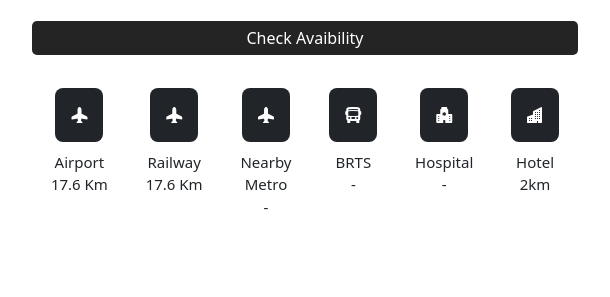
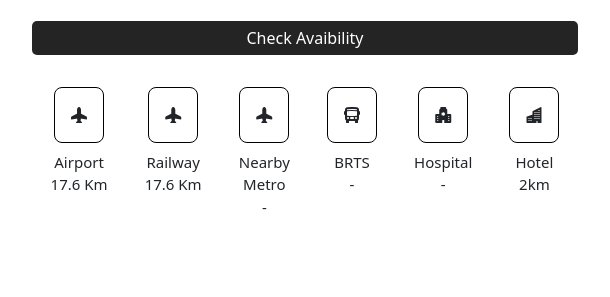
Before and after one commit to HJ03/BSquare, a plain HTML site: page locations/location1.html in a window 1280 px wide. Shown: the part 1098-1395 px from the top of the page, 50-660 px from the left. Drawn offline with nearby package versions, Linux system fonts and the light colour scheme; grey boxes are pictures that could not be loaded.

Commit message:
icons update in location page

```diff
--- a/locations/location1.html
+++ b/locations/location1.html
@@ -297,22 +297,22 @@
                 </div> <br>
                 <a href="tel:+91 9925 122 772"><button class="">Check Avaibility</button></a><br><br><br>
                 <div class="d-flex justify-content-around text-center">
-                    <div><span class="bi bi-airplane-fill bg-dark text-white p-3 rounded rounded-3"></span><br><br>
+                    <div><span class="bi bi-airplane-fill text-dark p-3 rounded rounded-3" style="border: 1px solid rgb(0, 0, 0);"></span><br><br>
                         <p>Airport <br>17.6 Km</p>
                     </div>
-                    <div><span class="bi bi-airplane-fill bg-dark text-white p-3 rounded rounded-3"></span><br><br>
+                    <div><span class="bi bi-airplane-fill text-dark p-3 rounded rounded-3" style="border: 1px solid rgb(0, 0, 0);"></span><br><br>
                         <p>Railway<br>17.6 Km</p>
                     </div>
-                    <div><span class="bi bi-airplane-fill bg-dark text-white p-3 rounded rounded-3"></span><br><br>
+                    <div><span class="bi bi-airplane-fill text-dark p-3 rounded rounded-3" style="border: 1px solid rgb(0, 0, 0);"></span><br><br>
                         <p>Nearby <br> Metro <br>-</p>
                     </div>
-                    <div><span class="bi bi-bus-front-fill bg-dark text-white p-3 rounded rounded-3"></span><br><br>
+                    <div><span class="bi bi-bus-front-fill text-dark p-3 rounded rounded-3" style="border: 1px solid rgb(0, 0, 0);"></span><br><br>
                         <p>BRTS<br>-</p>
                     </div>
-                    <div><span class="bi bi-hospital-fill bg-dark text-white p-3 rounded rounded-3"></span><br><br>
+                    <div><span class="bi bi-hospital-fill text-dark p-3 rounded rounded-3" style="border: 1px solid rgb(0, 0, 0);"></span><br><br>
                         <p>Hospital<br>-</p>
                     </div>
-                    <div><span class="bi bi-buildings-fill bg-dark text-white p-3 rounded rounded-3"></span><br><br>
+                    <div><span class="bi bi-buildings-fill text-dark p-3 rounded rounded-3" style="border: 1px solid rgb(0, 0, 0);"></span><br><br>
                         <p>Hotel <br>2km</p>
                     </div>
                 </div>
```
Also changed, not shown: locations/location2.html (+6 -6 lines), locations/location3.html (+6 -6 lines), locations/location4.html (+6 -6 lines), locations/location5.html (+6 -6 lines).
